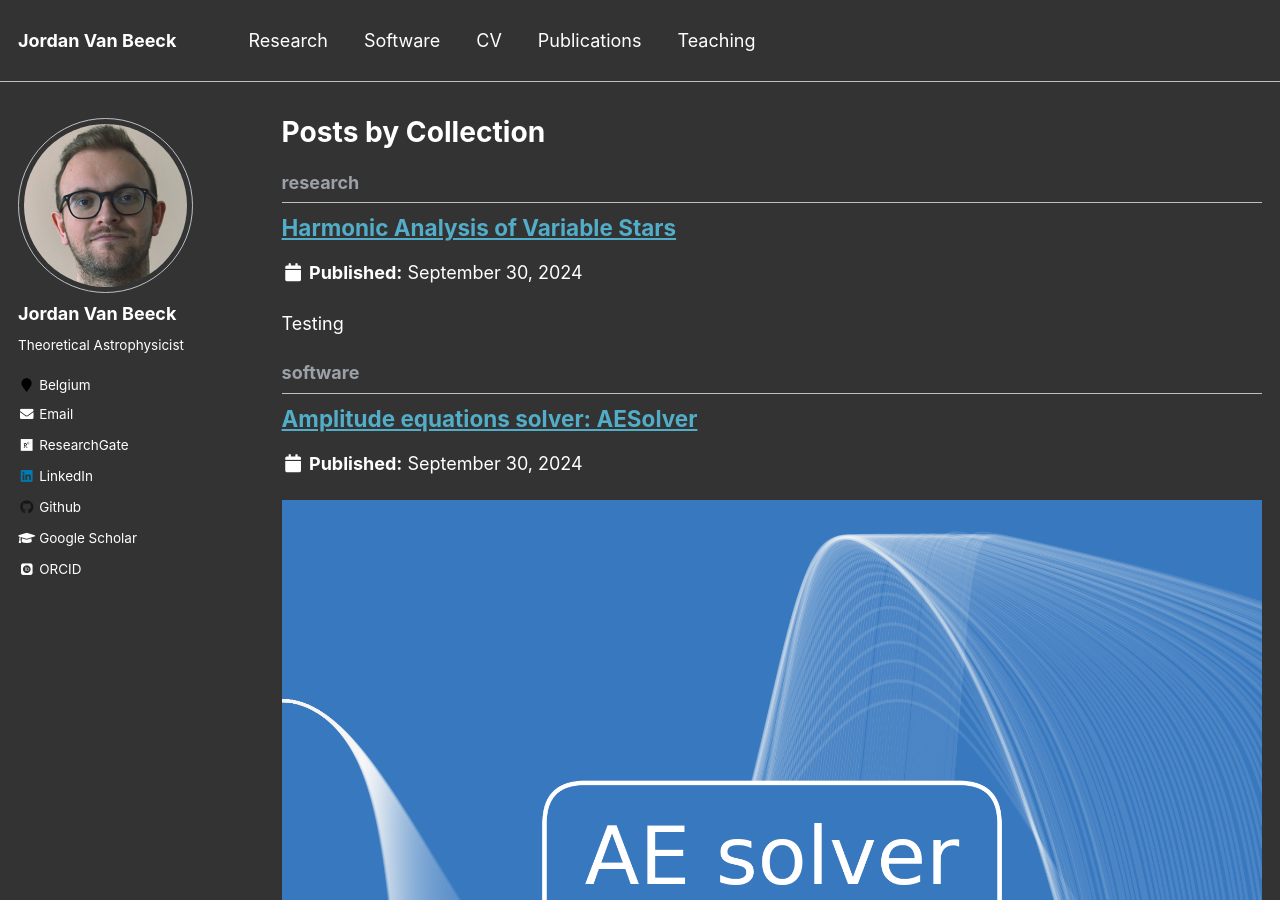
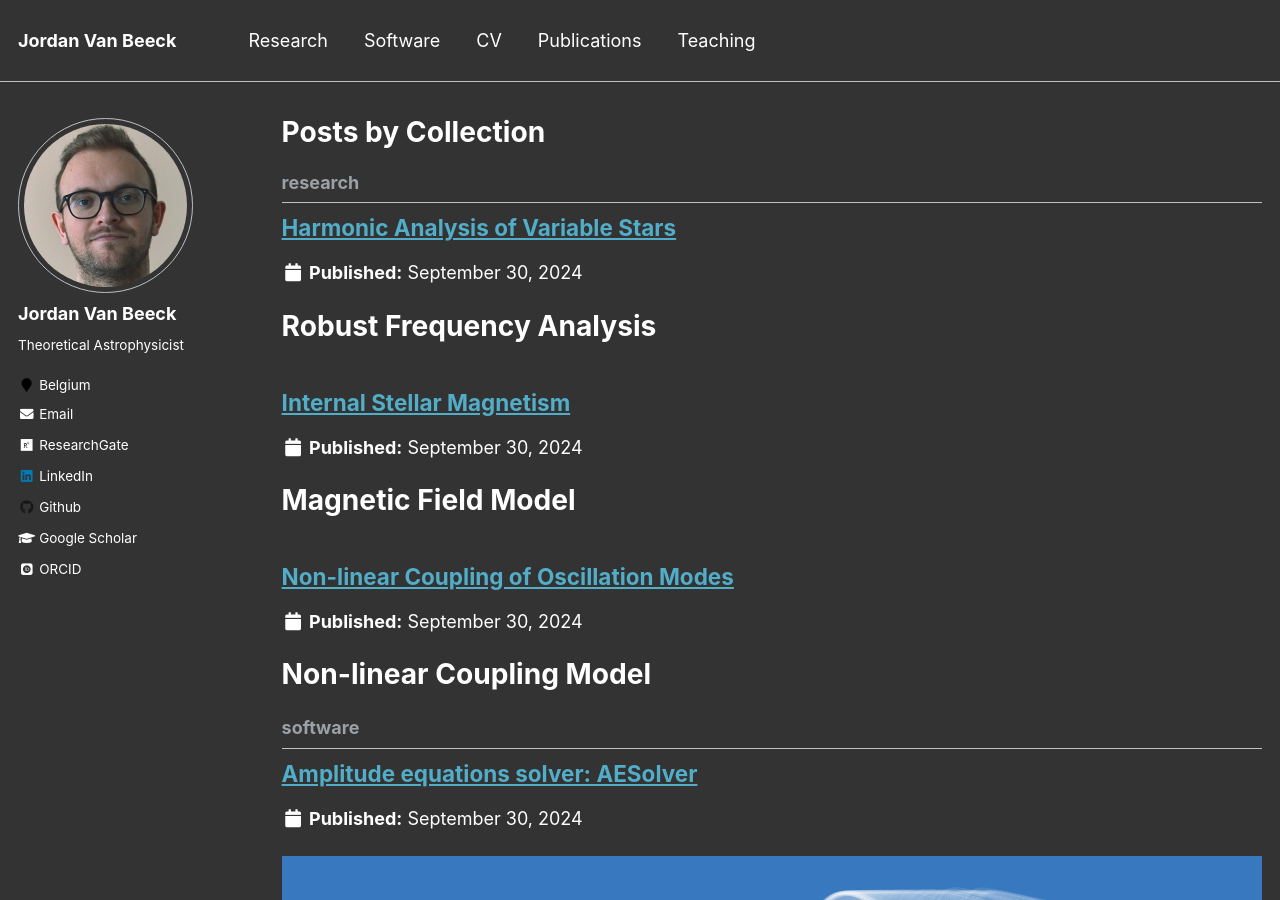
Before and after one commit to JVB11/jvb11.github.io, a Jekyll site: the page built from _pages/collection-archive.html, in a window 1280 px wide and 900 px high. Built offline with Jekyll 4.4.1, drawn with Linux system fonts in a browser that asks for light colours; some web fonts are replaced.

Commit message:
add additional research pages

```diff
--- a/_research/internal_magnetism.md
+++ b/_research/internal_magnetism.md
@@ -1,11 +1,24 @@
 ---
-title: "Harmonic Analysis of Variable Stars"
+title: "Internal Stellar Magnetism"
 layout: single-portfolio
 collection: research
-order_number: 10
-img: "explained_scaled_variance.svg"
+order_number: 20
+img: "internal_magnetic_field.png"
 header:
-    og_image: "research/explained_scaled_variance.svg"
+    og_image: "research/internal_magnetic_field.png"
 ---
 
-Testing
+Magnetic Field Model
+====================
+
+Magneto-Asteroseismology
+========================
+
+Frequency Perturbation Model
+----------------------------
+
+Parameter Influence
+-------------------
+
+Relevant Publications & Software
+================================
--- /dev/null
+++ b/_research/nonlinear_coupling.md
@@ -0,0 +1,18 @@
+---
+title: "Non-linear Coupling of Oscillation Modes"
+layout: single-portfolio
+collection: research
+order_number: 30
+img: "coupling_triads_dark_mode.svg"
+header:
+    og_image: "research/coupling_triads_dark_mode.svg"
+---
+
+Non-linear Coupling Model
+=========================
+
+Modeling Potential
+==================
+
+Relevant Publications & Software
+================================
```
Also changed, not shown: _research/harmonic_analysis.md (added, +18 -0 lines), images/research/coupling_triads_dark_mode.svg (added), images/research/internal_magnetic_field.png (added).
